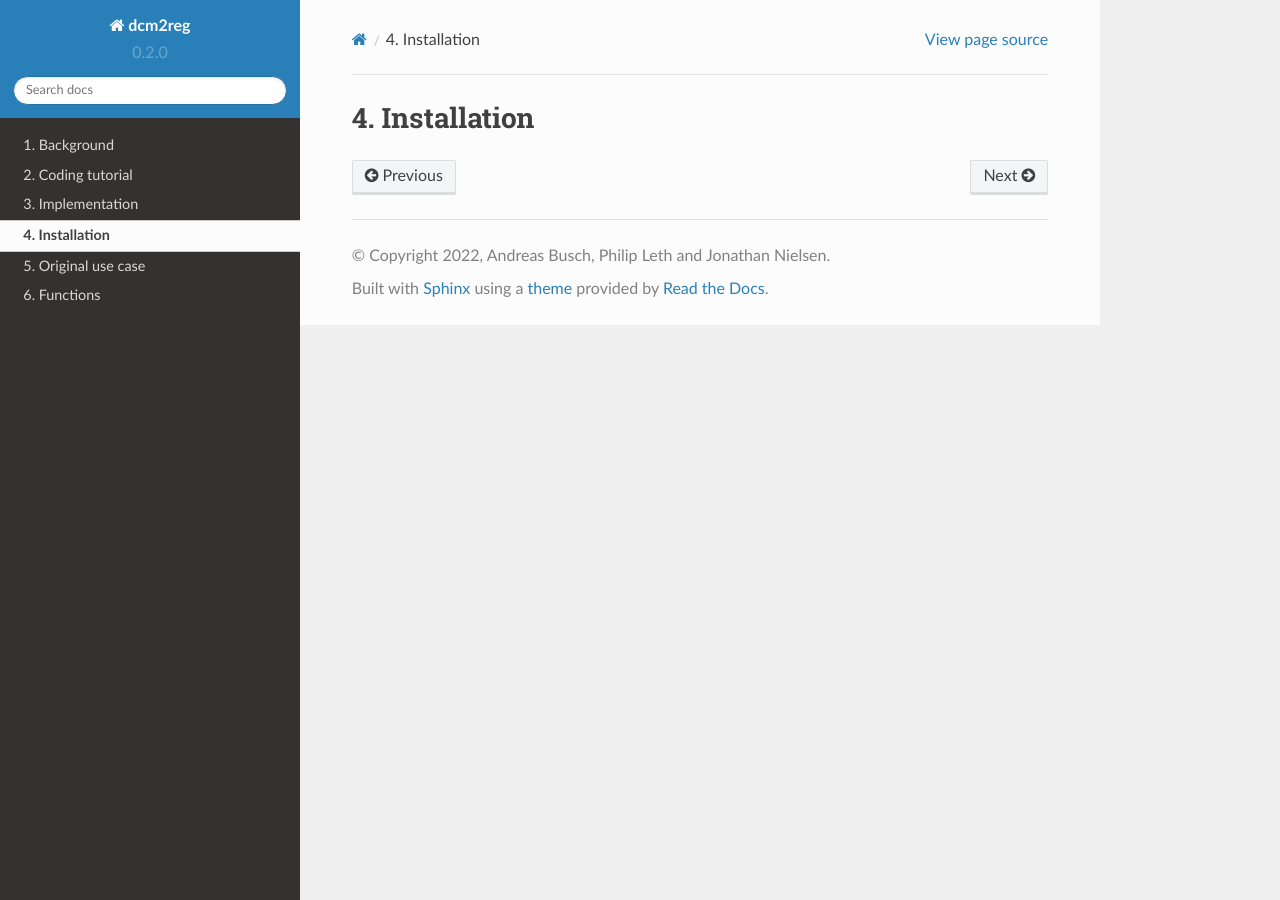
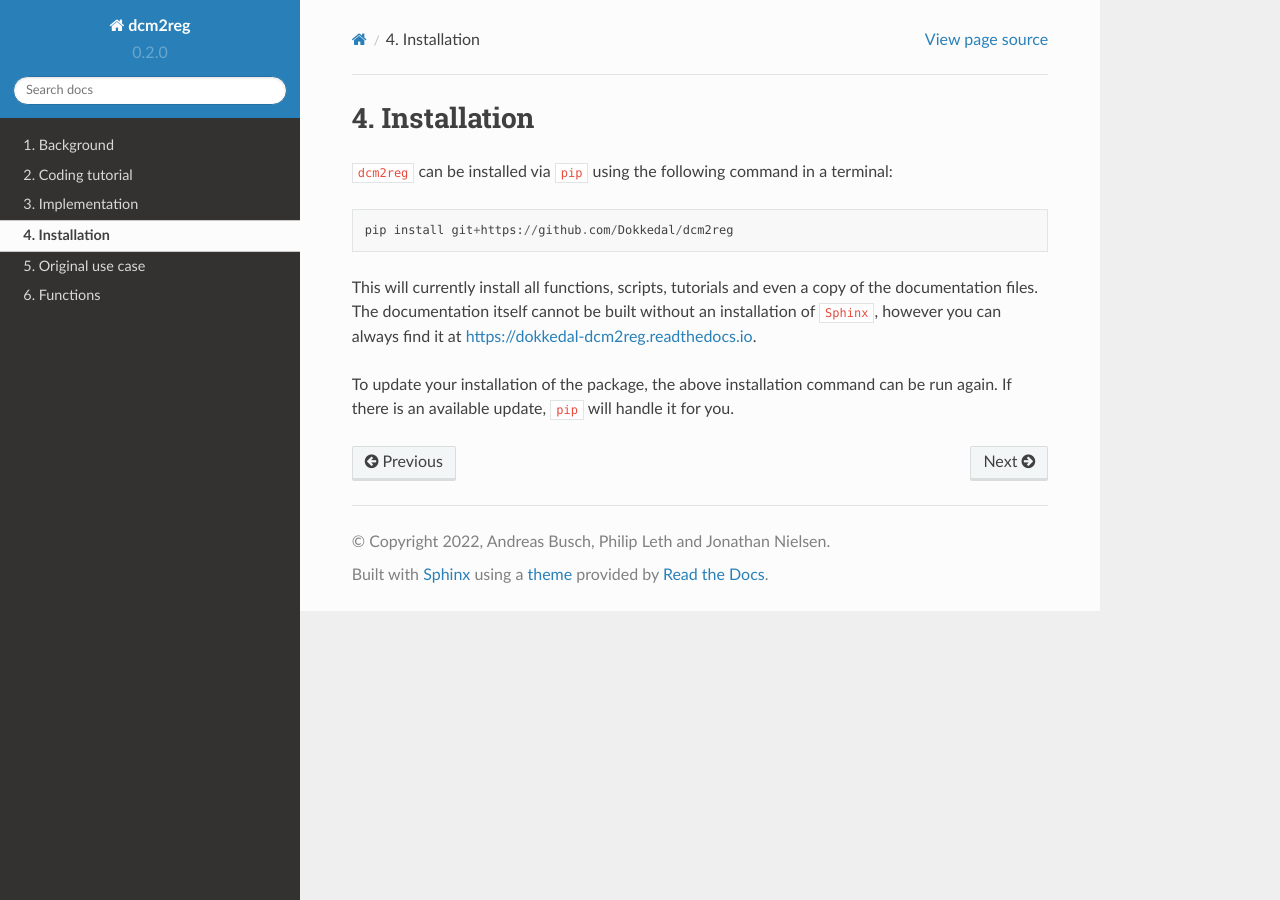
Before and after one commit to Dokkedal/dcm2reg, a Sphinx documentation site: the page built from docs/source/installation.rst, in a window 1280 px wide. Built offline with Sphinx 7.4.7 and the Read the Docs theme 2.0.0, drawn with Linux system fonts in a browser that asks for light colours.

Commit message:
package and installation guides

```diff
--- a/docs/source/conf.py
+++ b/docs/source/conf.py
@@ -9,7 +9,7 @@
 copyright = '2022, Andreas Busch, Philip Leth and Jonathan Nielsen'
 author = 'Andreas Busch, Philip Leth and Jonathan Nielsen'
 
-release = '0.1'
+release = '0.2'
 version = '0.2.0'
 
 # -- General configuration
--- a/docs/source/implementation.rst
+++ b/docs/source/implementation.rst
@@ -59,7 +59,6 @@
 |
 |
 |
-
 
 .. container:: img-magnifier-container
 
--- a/docs/source/installation.rst
+++ b/docs/source/installation.rst
@@ -1,2 +1,16 @@
 Installation
 *************
+
+``dcm2reg`` can be installed via ``pip`` using the following command in a terminal::
+
+    pip install git+https://github.com/Dokkedal/dcm2reg
+
+This will currently install all functions, scripts, tutorials and even a copy of
+the documentation files. The documentation itself cannot be built without an
+installation of ``Sphinx``, however you can always find it at https://dokkedal-dcm2reg.readthedocs.io.
+
+To update your installation of the package, the above installation command can be
+run again. If there is an available update, ``pip`` will handle it for you.
+
+..
+    Version that decides whether an update is available is given by setup.py.
```
Also changed, not shown: README.rst (+8 -6 lines), setup.py (added, +23 -0 lines), LICENSE.rst (added).
